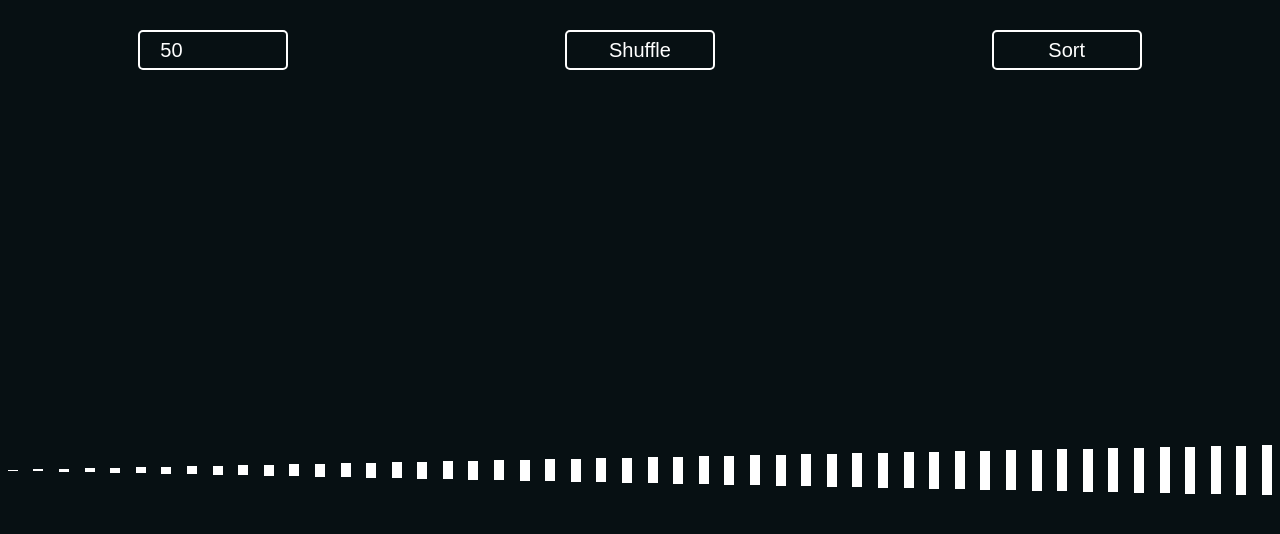
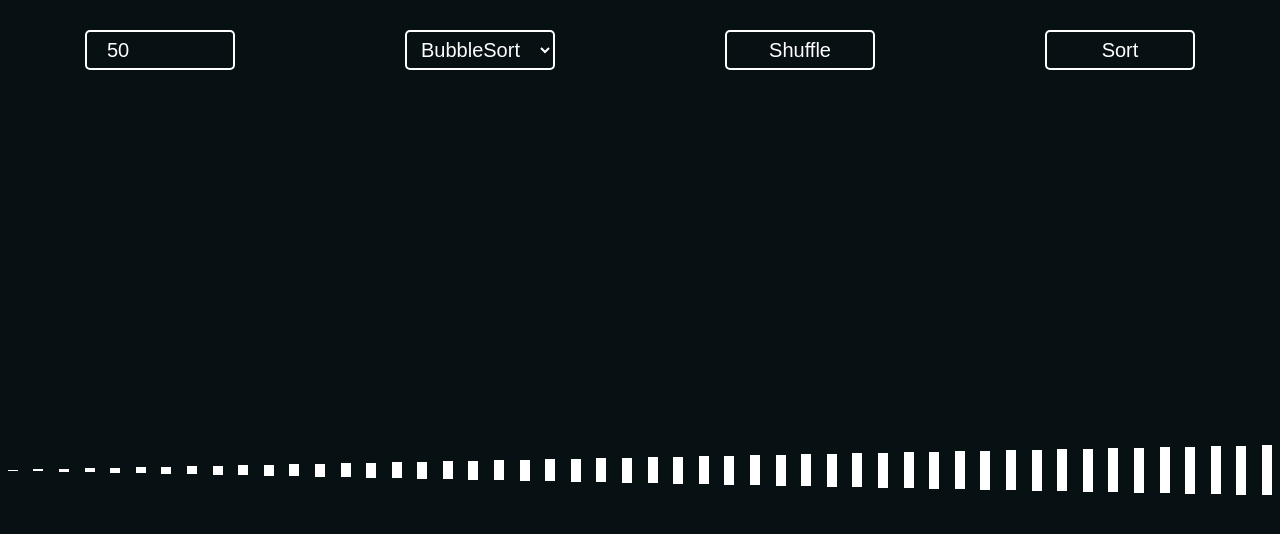
Before and after one commit to gkiss00/gkiss00.github.io, a React (Create React App) app: page /project/sorting in a window 1280 px wide. Shown: the top 534 px of the page. Built offline with nearby package versions, Linux system fonts and the light colour scheme.

Commit message:
sorting::done

```diff
--- a/src/components/pages/sortingPage/SortingPage.scss
+++ b/src/components/pages/sortingPage/SortingPage.scss
@@ -95,3 +95,34 @@
                 inset 0 0 30px #ff44ff,
                 inset 0 0 40px #ff00ff;
 }
+
+.sortingPageHeader select {
+    background: none;
+	color: inherit;
+	padding: 0;
+    padding-left: 10px;
+    width: 150px;
+    height: 40px;
+    margin-top: 30px;
+    border: white 2px solid;
+    border-radius: 5px;
+    color: white;
+    //font-weight: bold;
+    font-size: 20px;
+}
+
+.sortingPageHeader select:hover {
+    text-shadow:    0 0 10px #ffffff,
+                    0 0 20px #ff99ff,
+                    0 0 30px #ff44ff,
+                    0 0 40px #ff00ff;
+
+    box-shadow: 0 0 10px #ffffff,
+                0 0 20px #ff99ff,
+                0 0 30px #ff44ff,
+                0 0 40px #ff00ff,
+                inset 0 0 10px #ffffff,
+                inset 0 0 20px #ff99ff,
+                inset 0 0 30px #ff44ff,
+                inset 0 0 40px #ff00ff;
+}
--- a/src/components/pages/sortingPage/SortingPage.tsx
+++ b/src/components/pages/sortingPage/SortingPage.tsx
@@ -1,14 +1,15 @@
 import React, { BaseSyntheticEvent, useState } from "react";
 import './SortingPage.scss'
+import SortingMap, { BubbleSort, SelectionSort } from "../../../model/sorting/model";
 
 const SortingPage : React.FC<any> = () => {
     const [numberOfElement, setNumberOfElement] = useState<number>(50);
+    const [sortingType, setSortingType] = useState<string>("BubbleSort");
     const numbers: number[] = [];
+
     for(let i = 1; i <= numberOfElement; ++i) {
         numbers.push(i);
     }
-
-    const delay = (ms: number) => new Promise(res => setTimeout(res, ms));
 
     const shuffle = () => {
         console.log("SHUFFLE");
@@ -27,58 +28,8 @@ const SortingPage : React.FC<any> = () => {
 
     const sort = async () => {
         console.log("SORT");
-        const allNumbers: HTMLElement = document.getElementsByClassName("numbers").item(0) as HTMLElement;
-        // shitty sort
-        // for (let i = 0; i < numberOfElement - 1; ++i) {
-        //     const firstNumber: HTMLElement = allNumbers.children.item(i) as HTMLElement;
-        //     const secondNumber: HTMLElement = allNumbers.children.item(i + 1) as HTMLElement;
-        //     firstNumber.style.backgroundColor = "red";
-        //     secondNumber.style.backgroundColor = "blue";
-        //     const height1: number = +firstNumber.id;
-        //     const height2: number = +secondNumber.id;
-        //     if (height1 > height2) {
-        //         // swap height
-        //         const heightCopy = firstNumber.style.height;
-        //         firstNumber.style.height = secondNumber.style.height;                    secondNumber.style.height = heightCopy;
-        //         // swap id
-        //         const firstIdCopy = firstNumber.id;
-        //         const secondIdCopy = secondNumber.id;
-        //         secondNumber.id = "" + (numberOfElement + 1);
-        //         firstNumber.id = secondIdCopy;
-        //         secondNumber.id = firstIdCopy;
-        //         i = -1;
-        //     }
-
-        //     await delay(5);
-        //     firstNumber.style.backgroundColor = "white";
-        //     secondNumber.style.backgroundColor = "white";
-        // }
-        // bubble sort
-        for(let i = 0; i < numberOfElement - 1; ++i) {
-            for(let j = 0; j < numberOfElement - i - 1; ++j) {
-                const firstNumber: HTMLElement = allNumbers.children.item(j) as HTMLElement;
-                const secondNumber: HTMLElement = allNumbers.children.item(j + 1) as HTMLElement;
-                const height1: number = +firstNumber.id;
-                const height2: number = +secondNumber.id;
-                firstNumber.style.backgroundColor = "red";
-                secondNumber.style.backgroundColor = "blue";
-                if (height1 > height2) {
-                    // swap height
-                    const heightCopy = firstNumber.style.height;
-                    firstNumber.style.height = secondNumber.style.height;
-                    secondNumber.style.height = heightCopy;
-                    // swap id
-                    const firstIdCopy = firstNumber.id;
-                    const secondIdCopy = secondNumber.id;
-                    secondNumber.id = "" + (numberOfElement + 1);
-                    firstNumber.id = secondIdCopy;
-                    secondNumber.id = firstIdCopy;
-                }
-                await delay(10);
-                firstNumber.style.backgroundColor = "white";
-                secondNumber.style.backgroundColor = "white";
-            }
-        }
+        sortingType;
+        SortingMap.get(sortingType)?.call(1, numberOfElement);
     }
 
     const changeNumber = (event: React.ChangeEvent<HTMLInputElement>) => {
@@ -87,10 +38,23 @@ const SortingPage : React.FC<any> = () => {
         setNumberOfElement(value)
     }
 
+    const changeSortingType = (event: any) => {
+        const select: HTMLSelectElement = document.getElementById("sortingTypeSelect") as HTMLSelectElement;
+        const index: number = select.selectedIndex;
+        const option: HTMLSelectElement = select.options[index] as unknown as HTMLSelectElement;
+        const value = option.value;
+        setSortingType(value);
+    }
+
     return (
         <section className="sortingPage">
             <div className="sortingPageHeader">
                 <input type="number" onChange={changeNumber} value={numberOfElement}></input>
+                <select id="sortingTypeSelect" onChange={changeSortingType}>
+                    {Array.from(SortingMap.keys()).map((value: string) => {
+                        return <option value={value}>{value}</option>
+                    })}
+                </select>
                 <button onClick={shuffle}>Shuffle</button>
                 <button onClick={sort}>Sort</button>
             </div>
@@ -99,7 +63,6 @@ const SortingPage : React.FC<any> = () => {
                     return <div id={"" + nb} className="number" style={{height:nb, width:10}}></div>
                 })}
             </div>
-
         </section>
     )
 }
--- a/src/index.tsx
+++ b/src/index.tsx
@@ -5,7 +5,7 @@ import './index.scss'
 import App from './App'
 import NotFoundPage from './components/pages/notFoundPage/NotFoundPage';
 import SortingPage from './components/pages/sortingPage/SortingPage';
-import PathFindingPage from './components/pages/pathFinding/PathFindingPage';
+import PathFindingPage from './components/pages/pathFindingPage/PathFindingPage';
 
 const root = ReactDOM.createRoot(
   document.getElementById('root') as HTMLElement
--- /dev/null
+++ b/src/model/sorting/model.tsx
@@ -0,0 +1,65 @@
+const delay = (ms: number) => new Promise(res => setTimeout(res, ms));
+
+const SwapElements = (firstNumber: HTMLElement, secondNumber: HTMLElement, numberOfElement: number) => {
+    // swap height
+    const heightCopy = firstNumber.style.height;
+    firstNumber.style.height = secondNumber.style.height;
+    secondNumber.style.height = heightCopy;
+    // swap id
+    const firstIdCopy = firstNumber.id;
+    const secondIdCopy = secondNumber.id;
+    secondNumber.id = "" + (numberOfElement + 1);
+    firstNumber.id = secondIdCopy;
+    secondNumber.id = firstIdCopy;
+}
+
+export const BubbleSort = async (numberOfElement: number) => {
+    const allNumbers: HTMLElement = document.getElementsByClassName("numbers").item(0) as HTMLElement;
+    for(let i = 0; i < numberOfElement - 1; ++i) {
+        for(let j = 0; j < numberOfElement - i - 1; ++j) {
+            const firstNumber: HTMLElement = allNumbers.children.item(j) as HTMLElement;
+            const secondNumber: HTMLElement = allNumbers.children.item(j + 1) as HTMLElement;
+            const height1: number = +firstNumber.id;
+            const height2: number = +secondNumber.id;
+            firstNumber.style.backgroundColor = "red";
+            secondNumber.style.backgroundColor = "blue";
+            if (height1 > height2) {
+                SwapElements(firstNumber, secondNumber, numberOfElement);
+            }
+            await delay(10);
+            firstNumber.style.backgroundColor = "white";
+            secondNumber.style.backgroundColor = "white";
+        }
+    }
+}
+
+export const SelectionSort = async (numberOfElement: number) => {
+    const allNumbers: HTMLElement = document.getElementsByClassName("numbers").item(0) as HTMLElement;
+    for(let i = 0; i < numberOfElement - 1; ++i) {
+        let minId = i;
+        for(let j = i; j < numberOfElement; ++j) {
+            const firstNumber: HTMLElement = allNumbers.children.item(minId) as HTMLElement;
+            const secondNumber: HTMLElement = allNumbers.children.item(j) as HTMLElement;
+            const height1: number = +firstNumber.id;
+            const height2: number = +secondNumber.id;
+            if(height1 > height2) {
+                minId = j;
+            }
+        }
+        const firstNumber: HTMLElement = allNumbers.children.item(minId) as HTMLElement;
+        const secondNumber: HTMLElement = allNumbers.children.item(i) as HTMLElement;
+        firstNumber.style.backgroundColor = "red";
+        secondNumber.style.backgroundColor = "blue";
+        SwapElements(firstNumber, secondNumber, numberOfElement);
+        await delay(10);
+        firstNumber.style.backgroundColor = "white";
+        secondNumber.style.backgroundColor = "white";
+    }
+}
+
+const SortingMap = new Map<string, (numberOfElement: number) => Promise<void>>();
+
+SortingMap.set("BubbleSort", BubbleSort);
+SortingMap.set("SelectionSort", SelectionSort);
+
+export default SortingMap;
```
Also changed, not shown: src/components/pages/pathFindingPage/PathFindingPage.scss (renamed from src/components/pages/pathFinding/PathFindingPage.scss), src/components/pages/pathFindingPage/PathFindingPage.tsx (renamed from src/components/pages/pathFinding/PathFindingPage.tsx).
